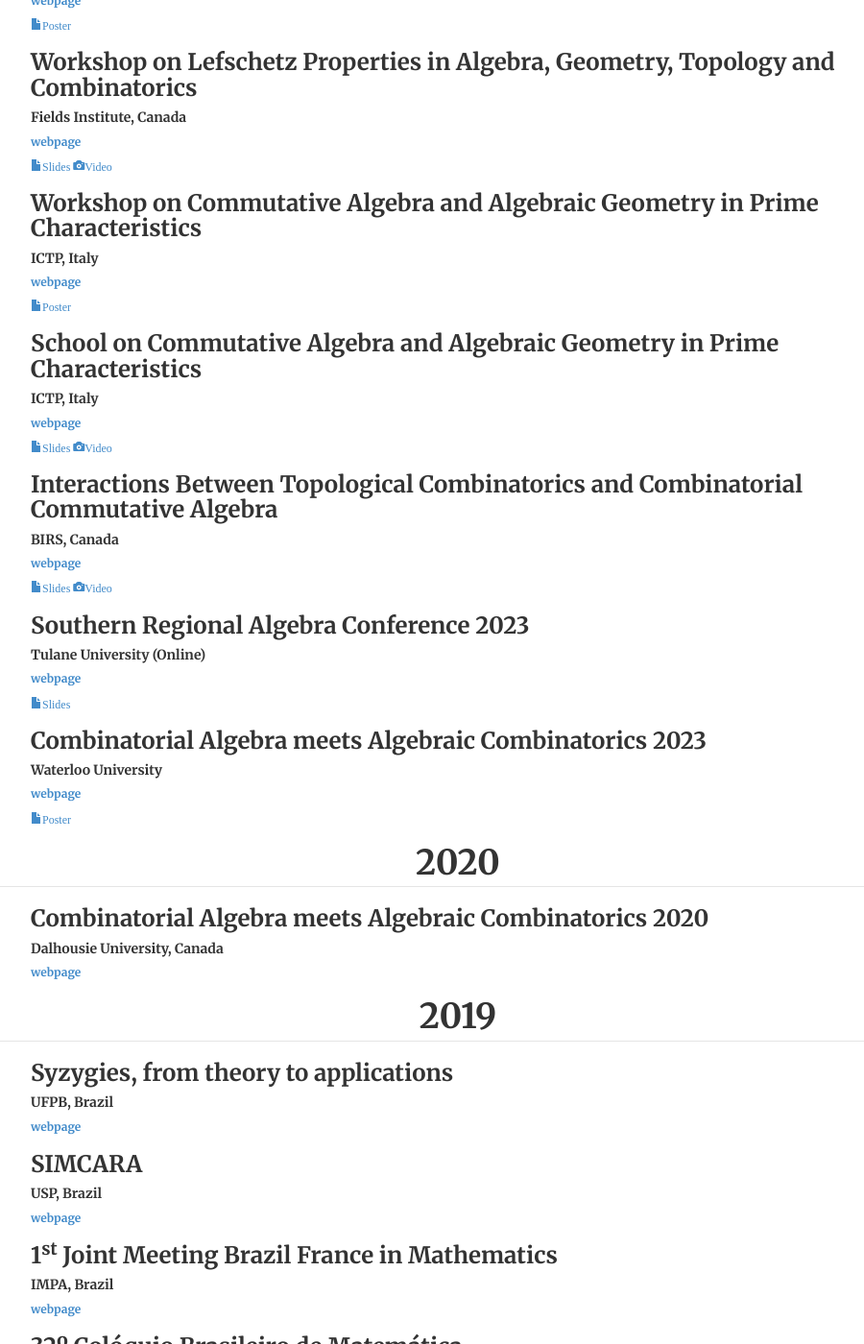
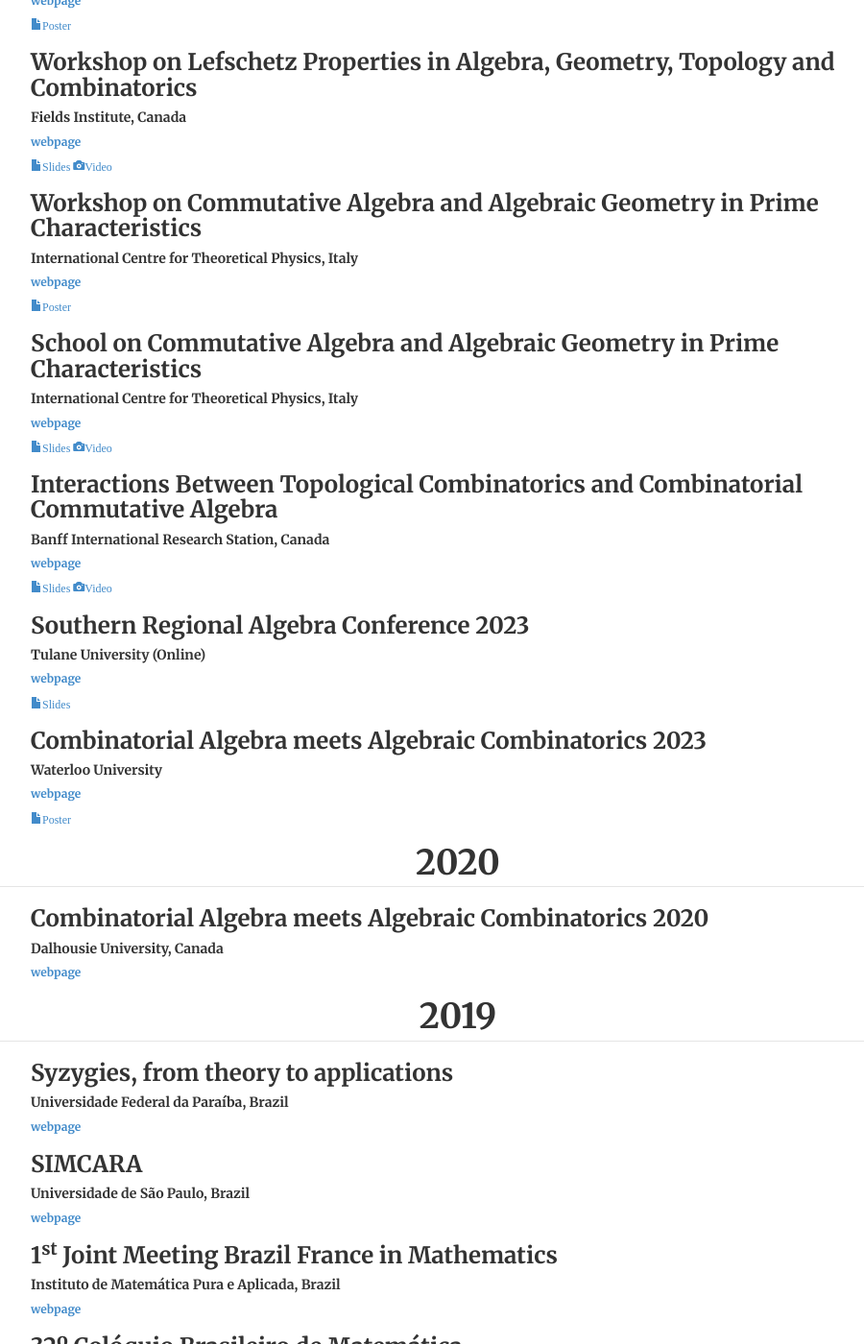
Before and after one commit to hollebenthiago/hollebenthiago.github.io, a Jekyll site: the page built from attended/index.html, in a window 1280 px wide and 1400 px high, scrolled down 821 px. Shown: the whole window at 96% size, without its empty margins (163-1063 px from the left). Built offline with Jekyll 4.4.1, drawn with Linux system fonts in a browser that asks for light colours; some of the changed text lies outside the part shown.

Commit message:
small changes

```diff
--- a/attended/index.html
+++ b/attended/index.html
@@ -68,7 +68,7 @@
                     34º Colóquio Brasileiro de Matemática
                 </h3>
                 <h5>
-                    IMPA, Brazil
+                    Instituto de Matemática Pura e Aplicada, Brazil
                 </h5>
                 <h6>
                     <a href="https://impa.br/en_US/eventos-do-impa/2023-2/34o-coloquio-brasileiro-de-matematica-cbm/">webpage</a>
@@ -110,7 +110,7 @@
                     Workshop on Commutative Algebra and Algebraic Geometry in Prime Characteristics
                 </h3>
                 <h5>
-                    ICTP, Italy
+                    International Centre for Theoretical Physics, Italy
                 </h5>
                 <h6>
                     <a href="https://indico.ictp.it/event/10276/">webpage</a>
@@ -124,7 +124,7 @@
                     School on Commutative Algebra and Algebraic Geometry in Prime Characteristics
                 </h3>
                 <h5>
-                    ICTP, Italy
+                    International Centre for Theoretical Physics, Italy
                 </h5>
                 <h6>
                     <a href="https://indico.ictp.it/event/10200/">webpage</a>
@@ -138,7 +138,7 @@
                     Interactions Between Topological Combinatorics and Combinatorial Commutative Algebra
                 </h3>
                 <h5>
-                    BIRS, Canada
+                    Banff International Research Station, Canada
                 </h5>
                 <h6>
                     <a href="http://www.birs.ca/events/2023/5-day-workshops/23w5003">webpage</a>
@@ -213,7 +213,7 @@
                     Syzygies, from theory to applications
                 </h3>
                 <h5>
-                    UFPB, Brazil
+                    Universidade Federal da Paraíba, Brazil
                 </h5>
                 <h6>
                     <a href="http://www-sop.inria.fr/members/Laurent.Buse/CimpaSchoolBrazil/">webpage</a>
@@ -224,7 +224,7 @@
                     SIMCARA
                 </h3>
                 <h5>
-                    USP, Brazil
+                    Universidade de São Paulo, Brazil
                 </h5>
                 <h6>
                     <a href="https://simcara.wixsite.com/2imcara">webpage</a>
@@ -235,7 +235,7 @@
                     1<sup>st</sup> Joint Meeting Brazil France in Mathematics
                 </h3>
                 <h5>
-                    IMPA, Brazil
+                    Instituto de Matemática Pura e Aplicada, Brazil
                 </h5>
                 <h6>
                     <a href="https://impa.br/en_US/eventos-do-impa/eventos-2019/1st-joint-meeting-brazil-france-in-mathematics/">webpage</a>
@@ -246,7 +246,7 @@
                     32º Colóquio Brasileiro de Matemática
                 </h3>
                 <h5>
-                    IMPA, Brazil
+                    Instituto de Matemática Pura e Aplicada, Brazil
                 </h5>
                 <h6>
                     <a href="https://impa.br/en_US/eventos-do-impa/eventos-2019/32o-coloquio-brasileiro-de-matematica/">webpage</a>
@@ -267,7 +267,7 @@
                     XXV Brazilian Algebra Meeting
                 </h3>
                 <h5>
-                    UNICAMP, Brazil
+                    Universidade Estadual de Campinas, Brazil
                 </h5>
                 <h6>
                     <a href="https://www.ime.unicamp.br/~ea25/">webpage</a>
--- a/coding/index.html
+++ b/coding/index.html
@@ -10,7 +10,7 @@
 ---
 <!-- <div class="jumbotron"> -->
 <div class='some-text'>
-    <p class='need-to-justify'>Below you can find some projects from my BSc with links either to the project itself, or to the github repository. Some of them were made for classes, but mostly they are visualizations to problems that I considered at some point.</p>
+    <p class='need-to-justify'>Below you can find some projects from my BSc with links either to the project itself, or to the github repository. Some of them were made for classes, but mostly they are visualizations to problems that I studied at some point.</p>
     <p class='need-to-justify'>You can find all of my projects on my <a href="https://github.com/hollebenthiago/">github</a></p>
 </div>
 <div class="row marketing">
```
Also changed, not shown: research/index.html (+6 -6 lines), 5 other files.
